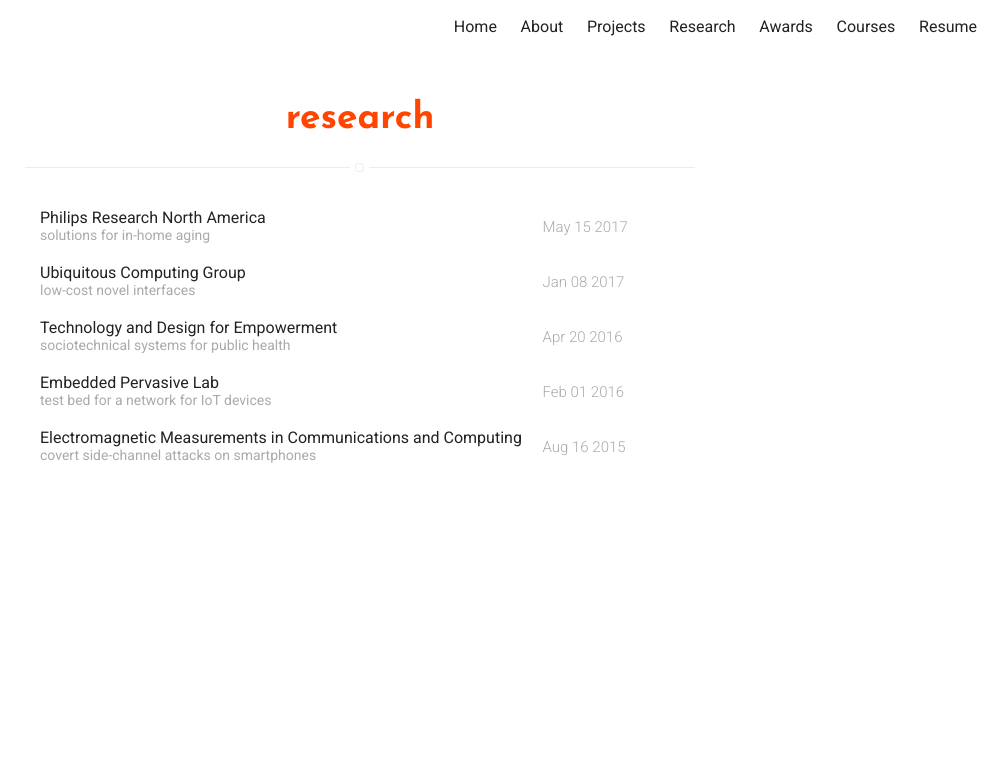
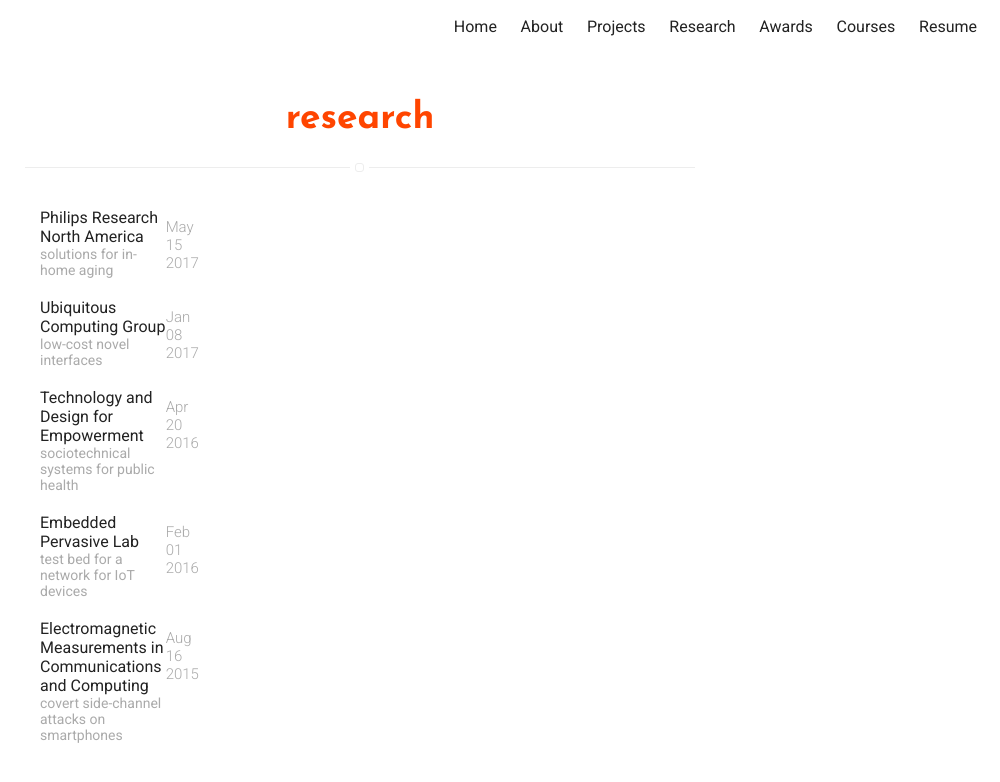
Before and after one commit to azraismail/azraismail.github.io, a Jekyll site: the page built from research.html, in a window 1280 px wide. Shown: the top 782 px of the page, without its empty margins (280-1280 px from the left). Built offline with Jekyll 4.4.1, drawn with Linux system fonts in a browser that asks for light colours.

Commit message:
Update home-blog-projects.sass

```diff
--- a/_sass/pages/home-blog-projects.sass
+++ b/_sass/pages/home-blog-projects.sass
@@ -35,14 +35,14 @@
 .projects > .list
     > .item
         display: block
-        width: 100%
+        width: 50%
         margin: 10 auto
 
     > .item:hover
         background-color: #f7f7f7
 
     > .item > .url
-        width: 100%
+        width: 50%
         display: block
         padding: 10px 30px 10px 15px
         text-decoration: none
```
